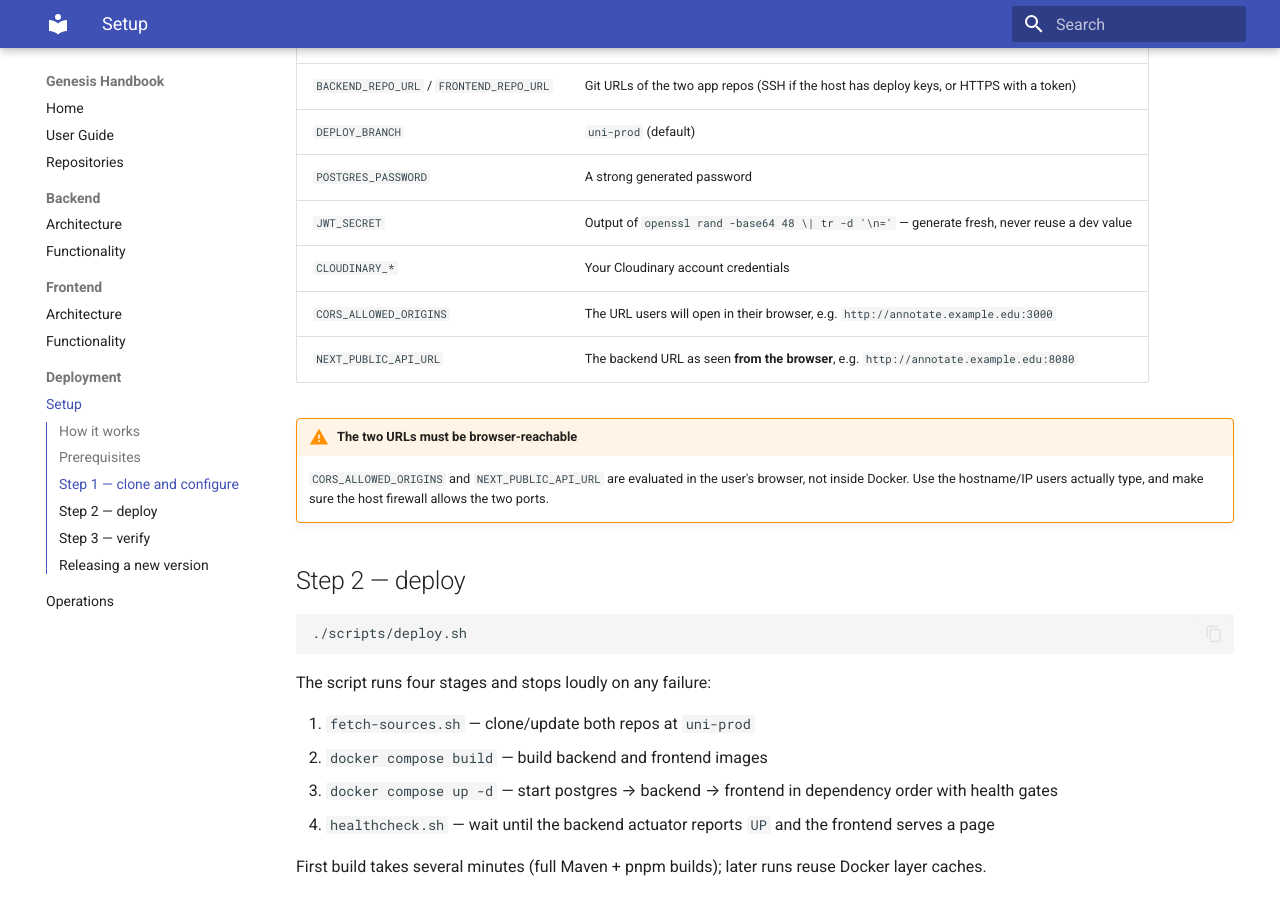
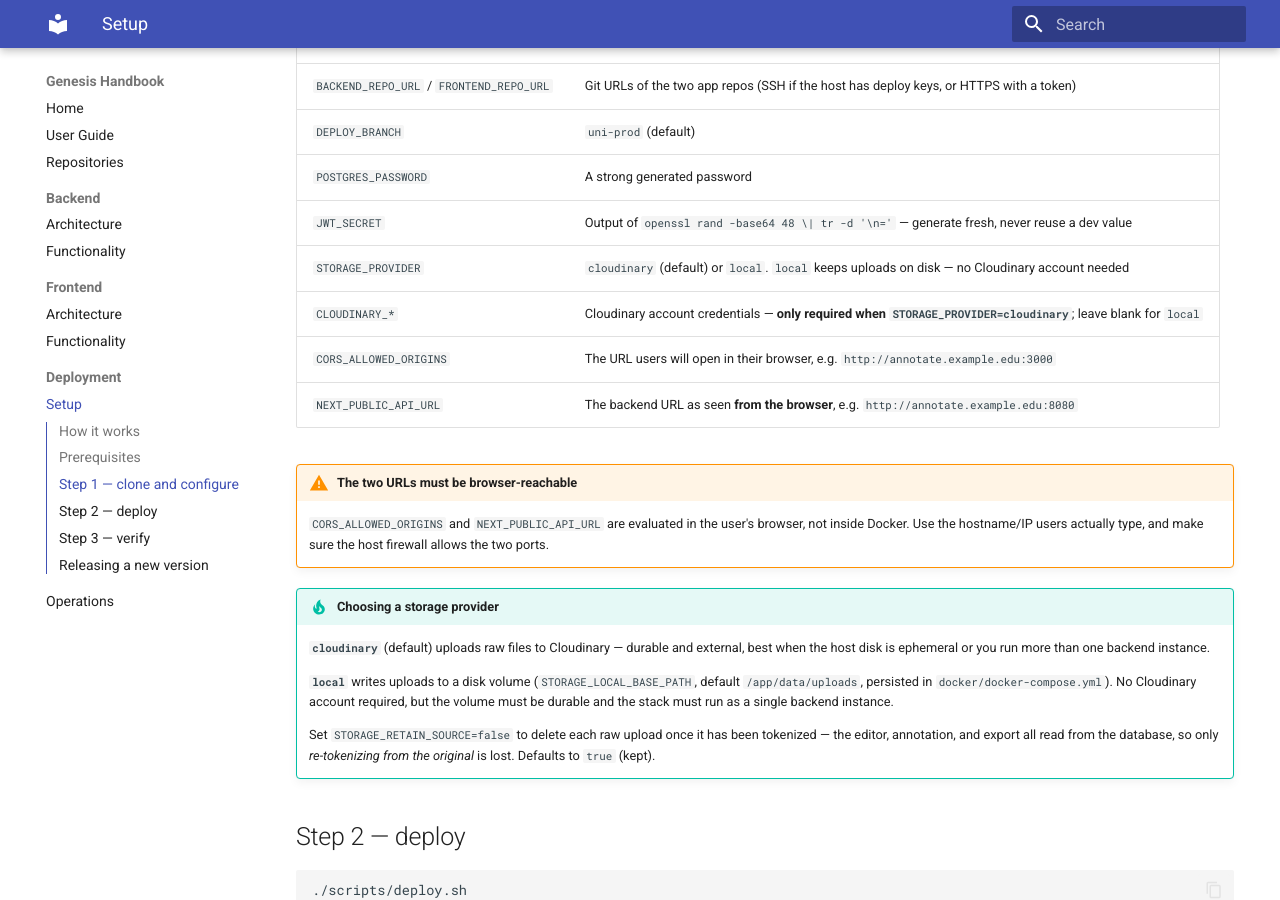
Before and after one commit to subarnasaikia/genesis-deploy, an MkDocs documentation site: the page built from docs/deployment/setup.md, in a window 1280 px wide and 900 px high, scrolled down 1641 px. Built offline with MkDocs 1.6.1 and Material for MkDocs 9.7.7, drawn with Linux system fonts in a browser that asks for light colours.

Commit message:
docs: document pluggable storage provider (STORAGE_*) in the handbook
- deployment/setup.md: add STORAGE_PROVIDER to the env table, mark Cloudinary
  conditional, and add a tip explaining cloudinary vs local + retain-source.
- backend/architecture.md: infra module, persistence, and config table now
  reflect pluggable storage and source retention.
- deployment/operations.md: troubleshooting rows for the local provider.

Co-Authored-By: Claude Opus 4.8 <noreply@anthropic.com>

```diff
--- a/docs/deployment/setup.md
+++ b/docs/deployment/setup.md
@@ -50,7 +50,8 @@ Edit `.env` and set every REQUIRED value:
 | `DEPLOY_BRANCH` | `uni-prod` (default) |
 | `POSTGRES_PASSWORD` | A strong generated password |
 | `JWT_SECRET` | Output of `openssl rand -base64 48 \| tr -d '\n='` — generate fresh, never reuse a dev value |
-| `CLOUDINARY_*` | Your Cloudinary account credentials |
+| `STORAGE_PROVIDER` | `cloudinary` (default) or `local`. `local` keeps uploads on disk — no Cloudinary account needed |
+| `CLOUDINARY_*` | Cloudinary account credentials — **only required when `STORAGE_PROVIDER=cloudinary`**; leave blank for `local` |
 | `CORS_ALLOWED_ORIGINS` | The URL users will open in their browser, e.g. `http://annotate.example.edu:3000` |
 | `NEXT_PUBLIC_API_URL` | The backend URL as seen **from the browser**, e.g. `http://annotate.example.edu:8080` |
 
@@ -58,6 +59,20 @@ Edit `.env` and set every REQUIRED value:
     `CORS_ALLOWED_ORIGINS` and `NEXT_PUBLIC_API_URL` are evaluated in the
     user's browser, not inside Docker. Use the hostname/IP users actually
     type, and make sure the host firewall allows the two ports.
+
+!!! tip "Choosing a storage provider"
+    **`cloudinary`** (default) uploads raw files to Cloudinary — durable and
+    external, best when the host disk is ephemeral or you run more than one
+    backend instance.
+
+    **`local`** writes uploads to a disk volume (`STORAGE_LOCAL_BASE_PATH`,
+    default `/app/data/uploads`, persisted in `docker/docker-compose.yml`). No
+    Cloudinary account required, but the volume must be durable and the stack
+    must run as a single backend instance.
+
+    Set `STORAGE_RETAIN_SOURCE=false` to delete each raw upload once it has been
+    tokenized — the editor, annotation, and export all read from the database, so
+    only *re-tokenizing from the original* is lost. Defaults to `true` (kept).
 
 ## Step 2 — deploy
 
```
Also changed, not shown: docs/backend/architecture.md (+9 -4 lines), docs/deployment/operations.md (+2 -1 lines).
